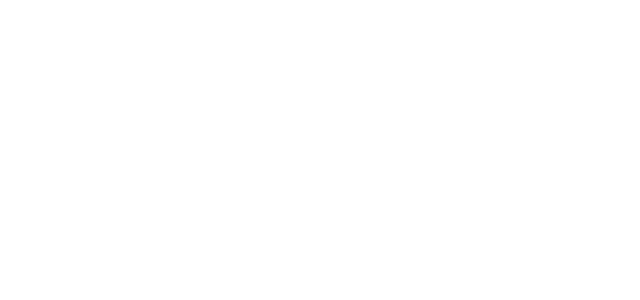
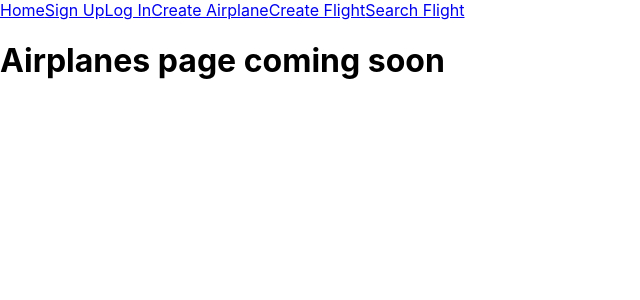
Before and after one commit to joshpanebianco/jubilant-umbrella, a React (Create React App) app: page /airplanes in a window 1280 px wide. Shown: the top 300 px of the page, without its empty margins (0-640 px from the left). Built offline with nearby package versions, Linux system fonts and the light colour scheme.

Commit message:
Added Airplane, Flight, Search page routes and created Navbar

```diff
--- /dev/null
+++ b/src/components/Airplanes.js
@@ -0,0 +1,11 @@
+import React, { Component } from 'react';
+
+class Airplanes extends Component {
+  render() {
+    return (
+      <h1>Airplanes page coming soon</h1>
+    );
+  };
+}
+
+export default Airplanes;
--- a/src/components/App.js
+++ b/src/components/App.js
@@ -1,9 +1,11 @@
 import React from 'react';
 import Main from './Main';
+import Navbar from './Navbar';
 
 function App() {
   return (
     <div className="App">
+      <Navbar />
       <Main />
     </div>
   );
--- /dev/null
+++ b/src/components/Flights.js
@@ -0,0 +1,11 @@
+import React, { Component } from 'react';
+
+class Flights extends Component {
+  render() {
+    return (
+      <h1>Flights page coming soon</h1>
+    );
+  };
+}
+
+export default Flights;
--- a/src/components/Main.js
+++ b/src/components/Main.js
@@ -3,12 +3,20 @@
 
 import Home from './Home';
 import SignUp from './SignUp';
+import LogIn from './LogIn';
+import Airplanes from './Airplanes';
+import Flights from './Flights';
+import Search from './Search';
 
 const Main = () => {
   return (
     <Switch>
       <Route exact path='/' component={Home}></Route>
       <Route exact path='/signup' component={SignUp}></Route>
+      <Route exact path='/login' component={LogIn}></Route>
+      <Route exact path='/airplanes' component={Airplanes}></Route>
+      <Route exact path='/flights' component={Flights}></Route>
+      <Route exact path='/search' component={Search}></Route>
     </Switch>
   );
 }
--- /dev/null
+++ b/src/components/Navbar.js
@@ -0,0 +1,19 @@
+import React, { Component } from 'react';
+import { Link } from 'react-router-dom';
+
+class Navbar extends Component {
+  render() {
+    return (
+      <div>
+        <Link to="/">Home</Link>
+        <Link to="/signup">Sign Up</Link>
+        <Link to="/login">Log In</Link>
+        <Link to="/airplanes">Create Airplane</Link>
+        <Link to="/flights">Create Flight</Link>
+        <Link to="/search">Search Flight</Link>
+      </div>
+    );
+  }
+}
+
+export default Navbar;
--- /dev/null
+++ b/src/components/Search.js
@@ -0,0 +1,11 @@
+import React, { Component } from 'react';
+
+class Search extends Component {
+  render() {
+    return (
+      <h1>Search page coming soon</h1>
+    );
+  };
+}
+
+export default Search;
```
